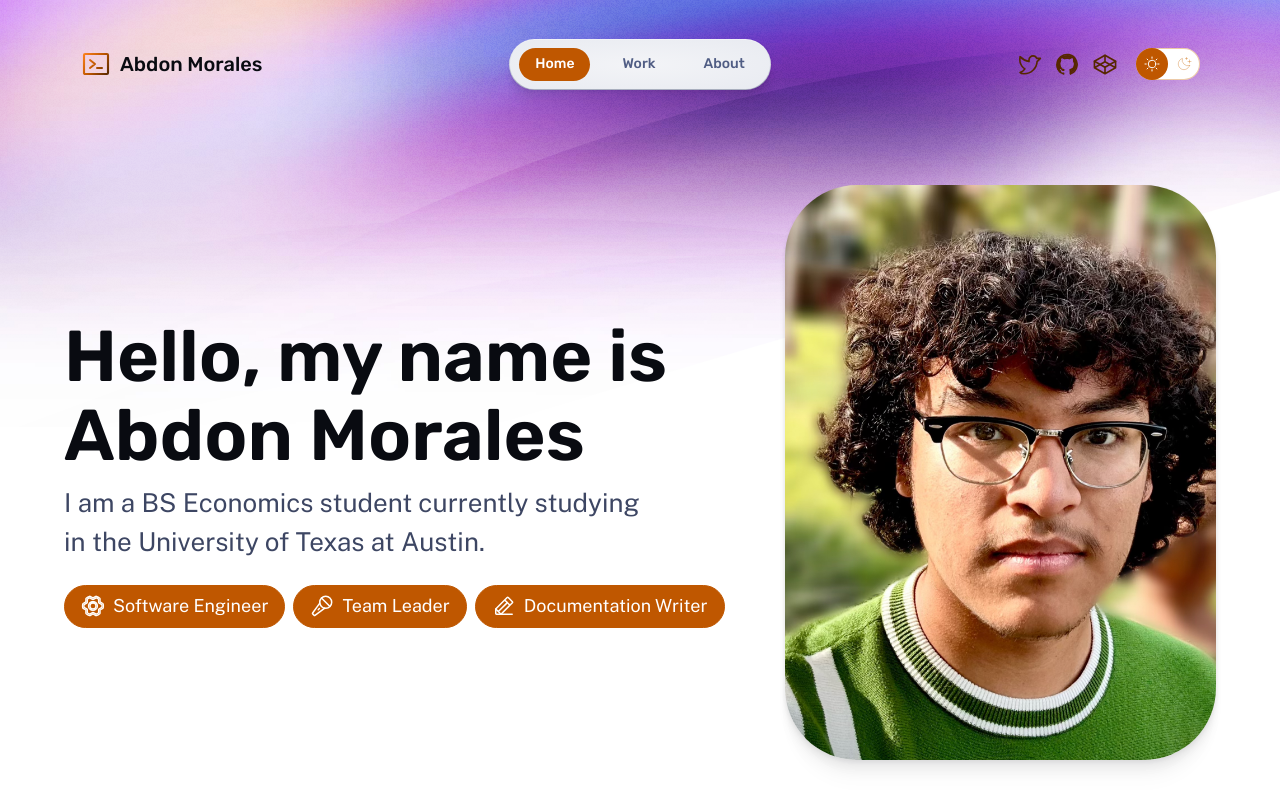
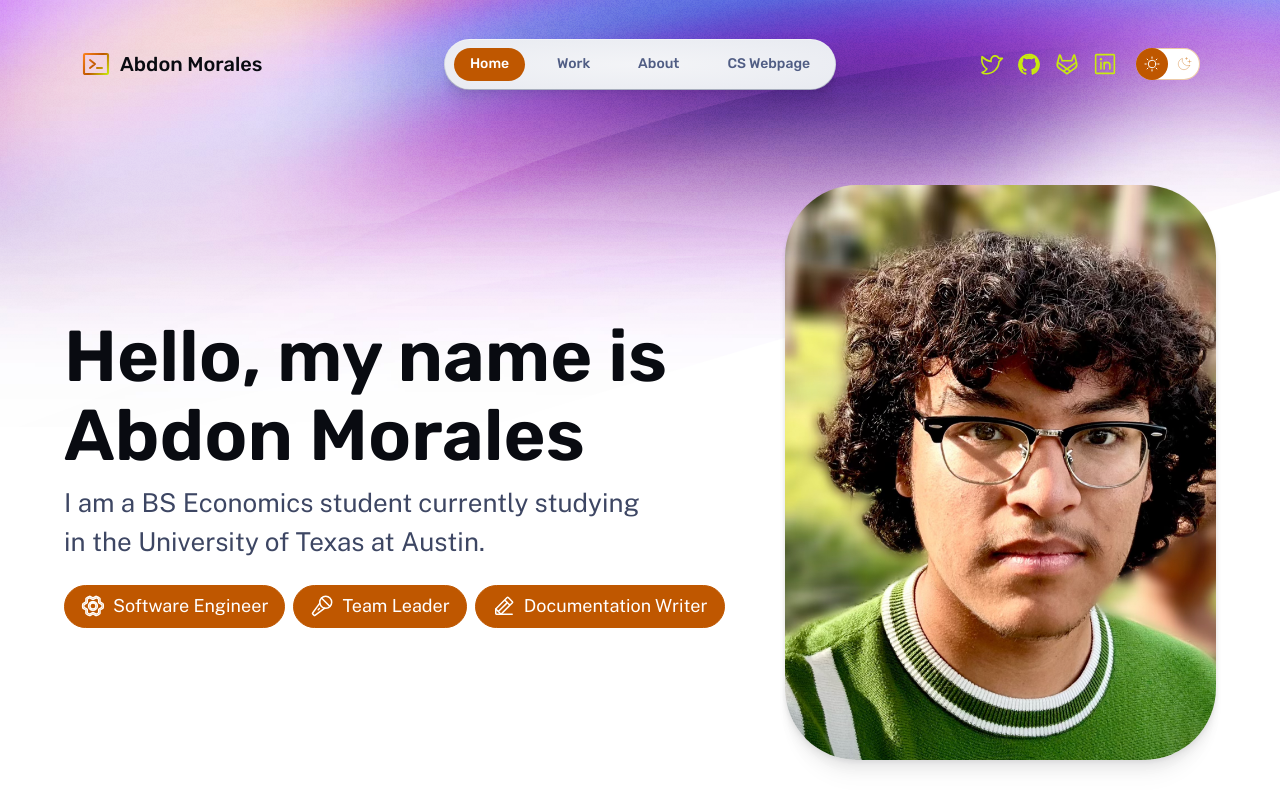
Before and after one commit to abdonmorales/abdonmorales.github.io, an Astro site: page / in a window 1280 px wide. Built offline with nearby package versions, Linux system fonts and the light colour scheme; Astro itself is replaced by a stand-in of ours.

Commit message:
Experimenting with colors, and added LinkedIn button.

```diff
--- a/src/components/IconPaths.ts
+++ b/src/components/IconPaths.ts
@@ -40,4 +40,5 @@ export const iconPaths = {
 	'instagram-logo': `<circle cx="128" cy="128" r="40" fill="none" stroke-miterlimit="10" stroke-width="16"/><rect width="184" height="184" x="36" y="36" fill="none" stroke-linecap="round" stroke-linejoin="round" stroke-width="16" rx="48"/><circle cx="180" cy="76" r="12" stroke="none" />`,
 	'tiktok-logo': `<path fill="none" stroke-linecap="round" stroke-linejoin="round" stroke-width="16" d="M168 106a96 96 0 0 0 56 18V84a56 56 0 0 1-56-56h-40v128a28 28 0 1 1-40-25V89a68 68 0 1 0 80 67Z"/>`,
 	'gear': `<path fill=none stroke-linecap="round" stroke-linejoin="round" stroke-width="14" d="M128,80a48,48,0,1,0,48,48A48.05,48.05,0,0,0,128,80Zm0,80a32,32,0,1,1,32-32A32,32,0,0,1,128,160Zm109.94-52.79a8,8,0,0,0-3.89-5.4l-29.83-17-.12-33.62a8,8,0,0,0-2.83-6.08,111.91,111.91,0,0,0-36.72-20.67,8,8,0,0,0-6.46.59L128,41.85,97.88,25a8,8,0,0,0-6.47-.6A112.1,112.1,0,0,0,54.73,45.15a8,8,0,0,0-2.83,6.07l-.15,33.65-29.83,17a8,8,0,0,0-3.89,5.4,106.47,106.47,0,0,0,0,41.56,8,8,0,0,0,3.89,5.4l29.83,17,.12,33.62a8,8,0,0,0,2.83,6.08,111.91,111.91,0,0,0,36.72,20.67,8,8,0,0,0,6.46-.59L128,214.15,158.12,231a7.91,7.91,0,0,0,3.9,1,8.09,8.09,0,0,0,2.57-.42,112.1,112.1,0,0,0,36.68-20.73,8,8,0,0,0,2.83-6.07l.15-33.65,29.83-17a8,8,0,0,0,3.89-5.4A106.47,106.47,0,0,0,237.94,107.21Zm-15,34.91-28.57,16.25a8,8,0,0,0-3,3c-.58,1-1.19,2.06-1.81,3.06a7.94,7.94,0,0,0-1.22,4.21l-.15,32.25a95.89,95.89,0,0,1-25.37,14.3L134,199.13a8,8,0,0,0-3.91-1h-.19c-1.21,0-2.43,0-3.64,0a8.08,8.08,0,0,0-4.1,1l-28.84,16.1A96,96,0,0,1,67.88,201l-.11-32.2a8,8,0,0,0-1.22-4.22c-.62-1-1.23-2-1.8-3.06a8.09,8.09,0,0,0-3-3.06l-28.6-16.29a90.49,90.49,0,0,1,0-28.26L61.67,97.63a8,8,0,0,0,3-3c.58-1,1.19-2.06,1.81-3.06a7.94,7.94,0,0,0,1.22-4.21l.15-32.25a95.89,95.89,0,0,1,25.37-14.3L122,56.87a8,8,0,0,0,4.1,1c1.21,0,2.43,0,3.64,0a8.08,8.08,0,0,0,4.1-1l28.84-16.1A96,96,0,0,1,188.12,55l.11,32.2a8,8,0,0,0,1.22,4.22c.62,1,1.23,2,1.8,3.06a8.09,8.09,0,0,0,3,3.06l28.6,16.29A90.49,90.49,0,0,1,222.9,142.12Z"></path>`,
+	'gitlab-logo': `<path d="M230.15,117.1,210.25,41a11.94,11.94,0,0,0-22.79-1.11L169.78,88H86.22L68.54,39.87A11.94,11.94,0,0,0,45.75,41L25.85,117.1a57.19,57.19,0,0,0,22,61l73.27,51.76a11.91,11.91,0,0,0,13.74,0l73.27-51.76A57.19,57.19,0,0,0,230.15,117.1ZM58,57.5,73.13,98.76A8,8,0,0,0,80.64,104h94.72a8,8,0,0,0,7.51-5.24L198,57.5l13.07,50L128,166.21,44.9,107.5ZM40.68,124.11,114.13,176,93.41,190.65,57.09,165A41.06,41.06,0,0,1,40.68,124.11Zm87.32,91-20.73-14.65L128,185.8l20.73,14.64ZM198.91,165l-36.32,25.66L141.87,176l73.45-51.9A41.06,41.06,0,0,1,198.91,165Z"></path>`,
 };
--- a/src/components/MainHead.astro
+++ b/src/components/MainHead.astro
@@ -7,7 +7,7 @@ interface Props {
 }
 
 const {
-	title = 'Abdon Morales: Personal Site',
+	title = 'Abdon Morales: Portfolio',
 	description = 'The personal site of Abdon Morales',
 } = Astro.props;
 ---
--- a/src/components/Nav.astro
+++ b/src/components/Nav.astro
@@ -8,13 +8,15 @@ const textLinks: { label: string; href: string }[] = [
 	{ label: 'Home', href: '/' },
 	{ label: 'Work', href: '/work/' },
 	{ label: 'About', href: '/about/' },
+	{ label: 'CS Webpage', href: 'https://cs.utexas.edu/~abdonm'},
 ];
 
 /** Icon links to social media — edit these with links to your profiles! */
 const iconLinks: { label: string; href: string; icon: keyof typeof iconPaths }[] = [
 	{ label: 'Twitter', href: 'https://x.com/AbdonMorales7', icon: 'twitter-logo' },
 	{ label: 'GitHub', href: 'https://github.com/abdonmorales', icon: 'github-logo' },
-	{ label: 'CodePen', href: 'https://codepen.io/abdonmorales', icon: 'codepen-logo' },
+	{ label: 'GitLab', href: 'https://gitlab.com/abdonmorales', icon: 'gitlab-logo'},
+	{ label: 'LinkedIn', href: 'https://www.linkedin.com/in/abdonmorales/', icon: 'linkedin-logo' },
 ];
 ---
 
--- a/src/styles/global.css
+++ b/src/styles/global.css
@@ -18,7 +18,7 @@
 
 	--accent-light: #ff831e;
 	--accent-regular: #bf5700;
-	--accent-dark: #562700;
+	--accent-dark: #c9ea0f;
 	--accent-overlay: hsla(30, 95%, 40%, 0.344);
 	--accent-subtle-overlay: var(--accent-overlay);
 	--accent-text-over: var(--gray-999);
```
